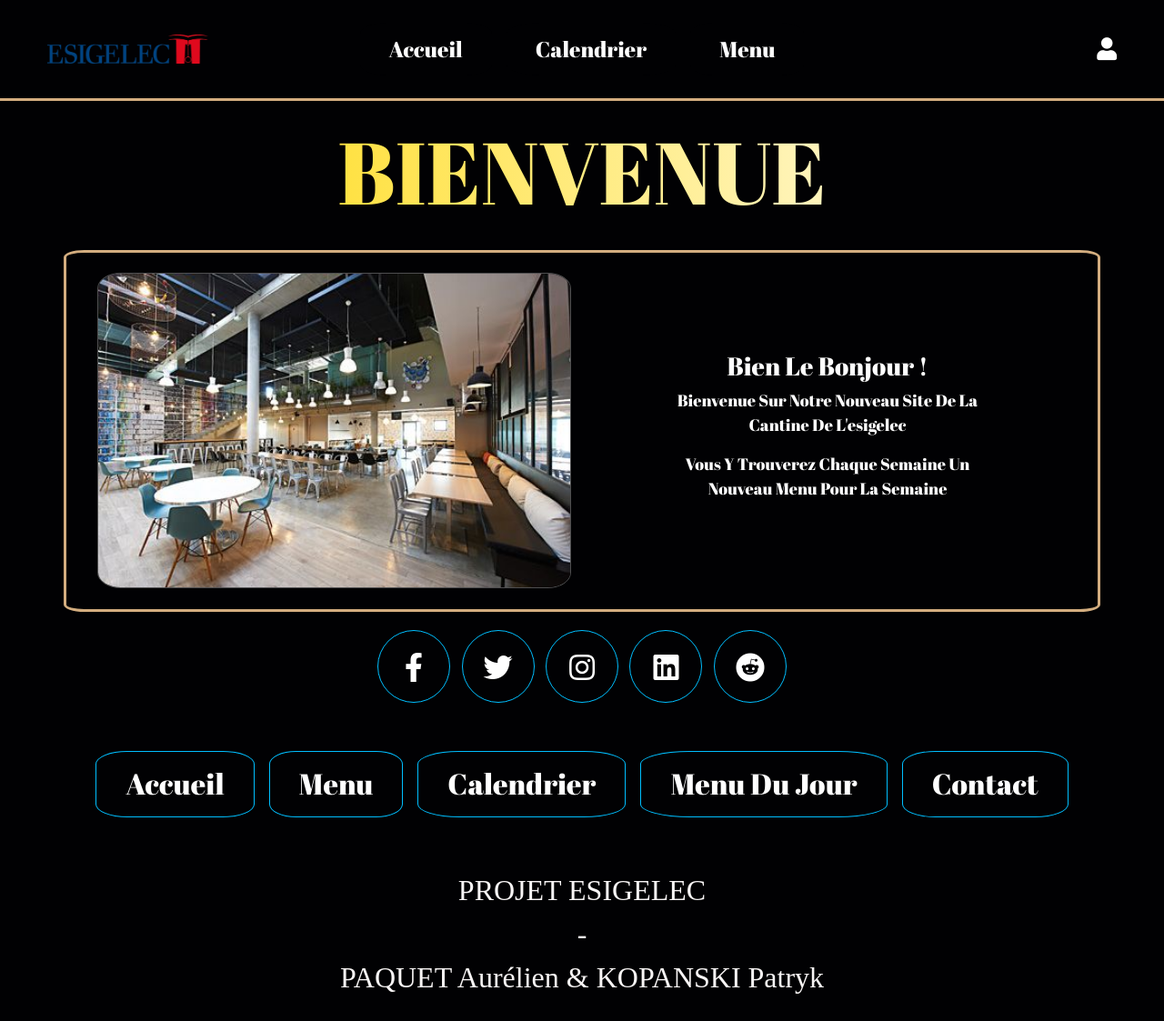
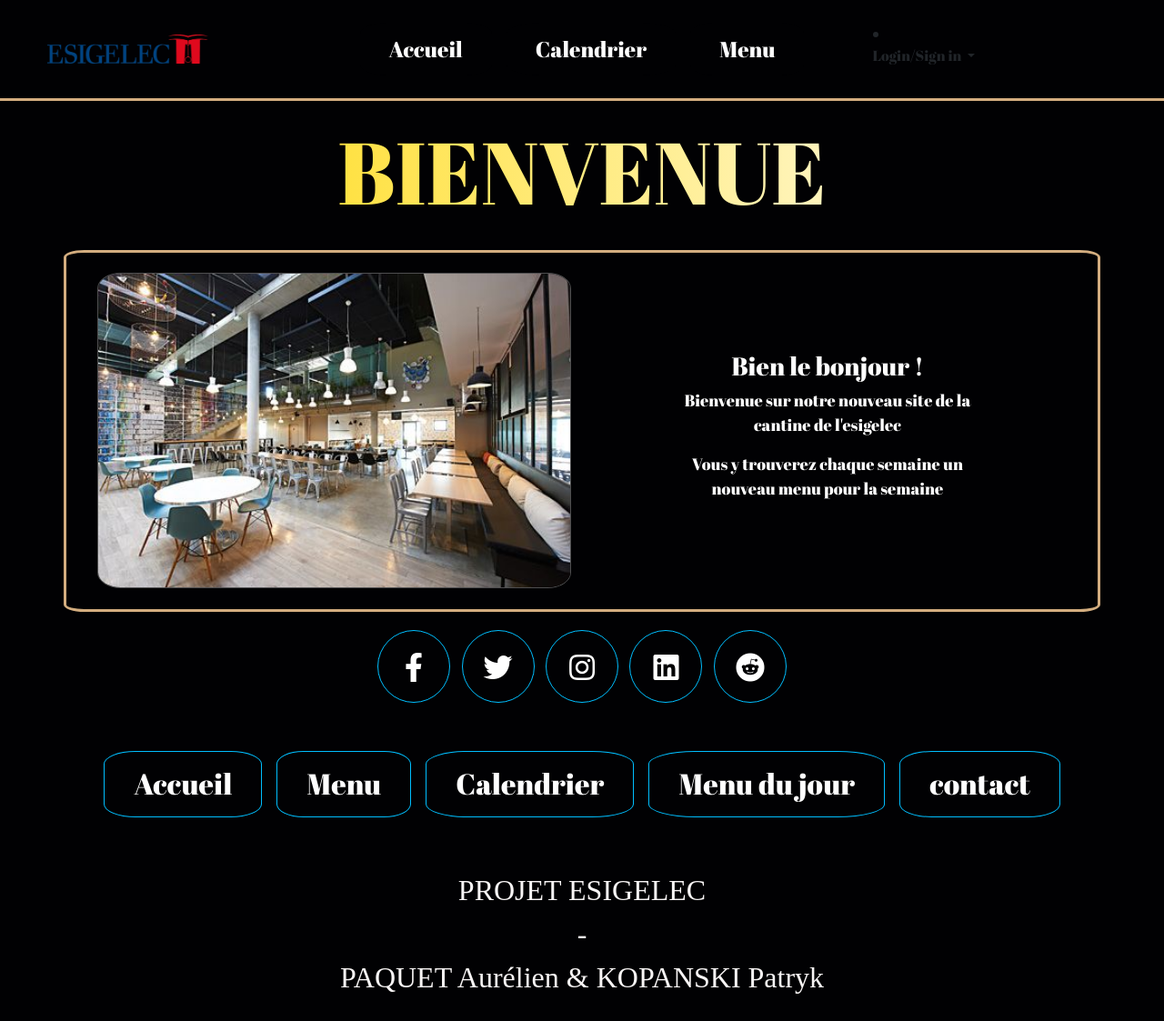
Before and after one commit to AurelienPaquet/Projet-HTML, a PHP site: page / in a window 1280 px wide. Shown: the whole page at 91% size. Run offline with PHP 8.4, Linux system fonts and the light colour scheme; some web fonts are replaced.

Commit message:
Ajout bouton dropdown menu inscription/login

```diff
--- a/ConnexionBDD.php
+++ b/ConnexionBDD.php
@@ -0,0 +1,6 @@
+<?php
+  $host="localhost";
+  $name="root";
+  $passwd="root";
+  $dbname="amphi2";
+?>
--- a/css/index.css
+++ b/css/index.css
@@ -10,10 +10,11 @@
     box-sizing: border-box;
     outline: none; border:none;
     text-decoration: none;
-    text-transform: capitalize;
+    text-transform: none;
     transition: .2s linear;
     background-color: #010103;
     font-family:"Abril Fatface", cursive;
+    scroll-behavior: smooth;
 }
 
 /*Interface header*/
@@ -51,14 +52,27 @@
     color:var(--main-color);
 }
 
+.header .btn-group{
+    background-color: black;
+}
+
+.header .icons{
+    font-size: 25px;
+    display: flex;
+    align-items: center;
+}
+
+
+
+
+/*
 .header .icons{
     margin-top: 10px;
     margin-right: 15px;
-    float: right;
-    font-size: 25px;
+    font-size: 15px;
     color: white;
 }
-
+*/
 .header .icons div:hover{
     color:var(--main-color);
 }
@@ -72,17 +86,18 @@
     text-align: center;
     padding: 20px;
     font-size: 6rem;
-    background: linear-gradient(to right,gold,white) ;
+    background: linear-gradient(to right,gold,white);
     -webkit-background-clip: text;
     -webkit-text-fill-color: transparent;
 }
 
 .about .row{
-    background: var(--bg);
     padding: 2%;
     border: .2rem solid var(--main-color);
     border-radius: 2% ;
 }
+
+
 
 .about .row .carousel-bienvenu{
     height: 50px;
--- a/footer.php
+++ b/footer.php
@@ -1,6 +1,6 @@
 <!-- footer section starts  -->
 
-<section class="footer">
+<section class="footer" id="footer">
 
     <div class="share">
         <a href="https://fr-fr.facebook.com/" class="fab fa-facebook-f"></a>
--- /dev/null
+++ b/header.php
@@ -0,0 +1,38 @@
+<!-- Header -->
+
+<header class="header">
+  <div class="container-fluid sticky-top">
+    <div class="row">
+        <div class="col" id="logo">
+          <img src="image/logo_esigelec.png" alt="Logo de l'Esigelec">
+
+
+        </div>
+        <div class="col-6 text-center" id="menu">
+          <a href="#footer">Accueil</a>
+          <a href="Calendrier">Calendrier</a>
+          <a href="dq">Menu</a>
+        </div>
+
+
+      <div class="col" id="icons">
+
+        <li class="nav-item dropdown">
+          <a class="nav-link dropdown-toggle" data-bs-toggle="dropdown" href="#" role="button" aria-expanded="false">
+              Login/Sign in
+          </a>
+            <ul class="dropdown-menu" id="oui">
+              <li><p>Info du compte :</p></li>
+              <li><hr class="dropdown-divider"></li>
+              <li><a class="dropdown-item" href="#">Se créer un compte</a></li>
+              <li><a class="dropdown-item" href="#">Another action</a></li>
+              <li><a class="dropdown-item" href="#">Something else here</a></li>
+
+          </ul>
+        </li>
+
+    </div>
+  </div>
+</header>
+
+<!-- Fin Header -->
--- a/index.php
+++ b/index.php
@@ -2,6 +2,7 @@
 
   $titre = "Page d'accueil";
   include 'head.php';
+  include 'header.php';
 
 // Affichage des messages à l'aide de Boostrap
 // (composant alert)
@@ -13,28 +14,7 @@
   }
 ?>
 
-<!-- Header -->
-<header class="header">
-  <div class="container-fluid sticky-top">
-    <div class="row">
-        <div class="col" id="logo">
-          <img src="image/logo_esigelec.png" alt="Logo de l'Esigelec">
-        </div>
-        <div class="col-6 text-center" id="menu">
-          <a href="Page Accueil">Accueil</a>
-          <a href="Calendrier">Calendrier</a>
-          <a href="dq">Menu</a>
-        </div>
-        <div class="col" id="icons">
-          <div class="icons">
-            <div class="fas fa-user"></div>
-          </div>
-        </div>
-    </div>
-  </div>
-</header>
 
-<!-- Fin Header -->
 
 <!--Main-->
 
@@ -51,7 +31,7 @@
 
     </div>
     <div class="row">
-          <div class="col-6">
+          <div class="col-6" id="carousel">
             <div id="carousel-bienvenu" class="carousel slide" data-bs-ride="carousel">
               <div class="carousel-inner">
                 <div class="carousel-item">
@@ -63,7 +43,7 @@
               </div>
             </div>
           </div>
-        <div class="col-5">
+        <div class="col-5" id="text">
           <div class="content">
             <h3>Bien le bonjour !</h3>
             <p>Bienvenue sur notre nouveau site de la cantine de l'esigelec</p>
```
Also changed, not shown: PageConnexion.php (+12 -0 lines), PageCreation.php (+36 -0 lines), Image/img-home.PNG (added).
